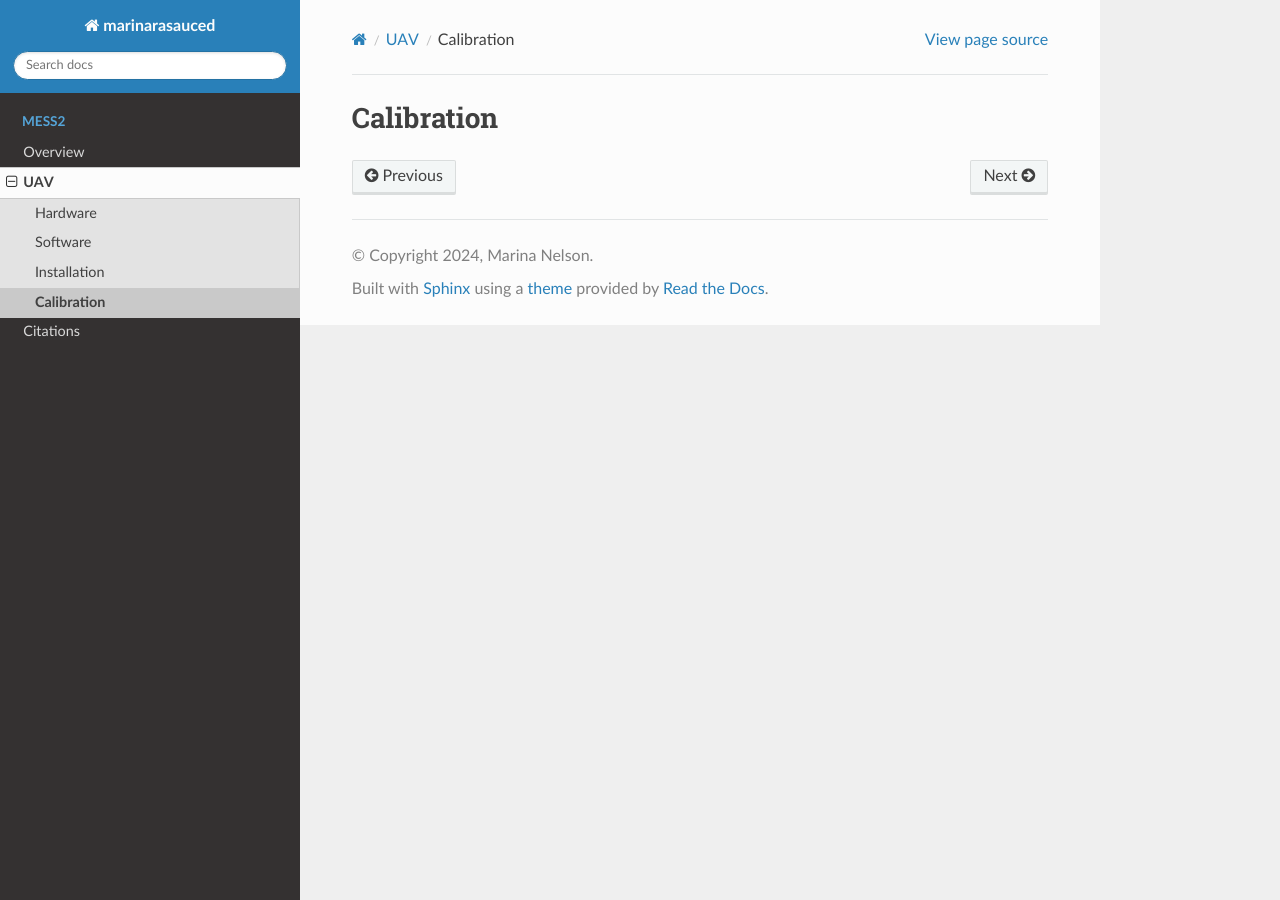
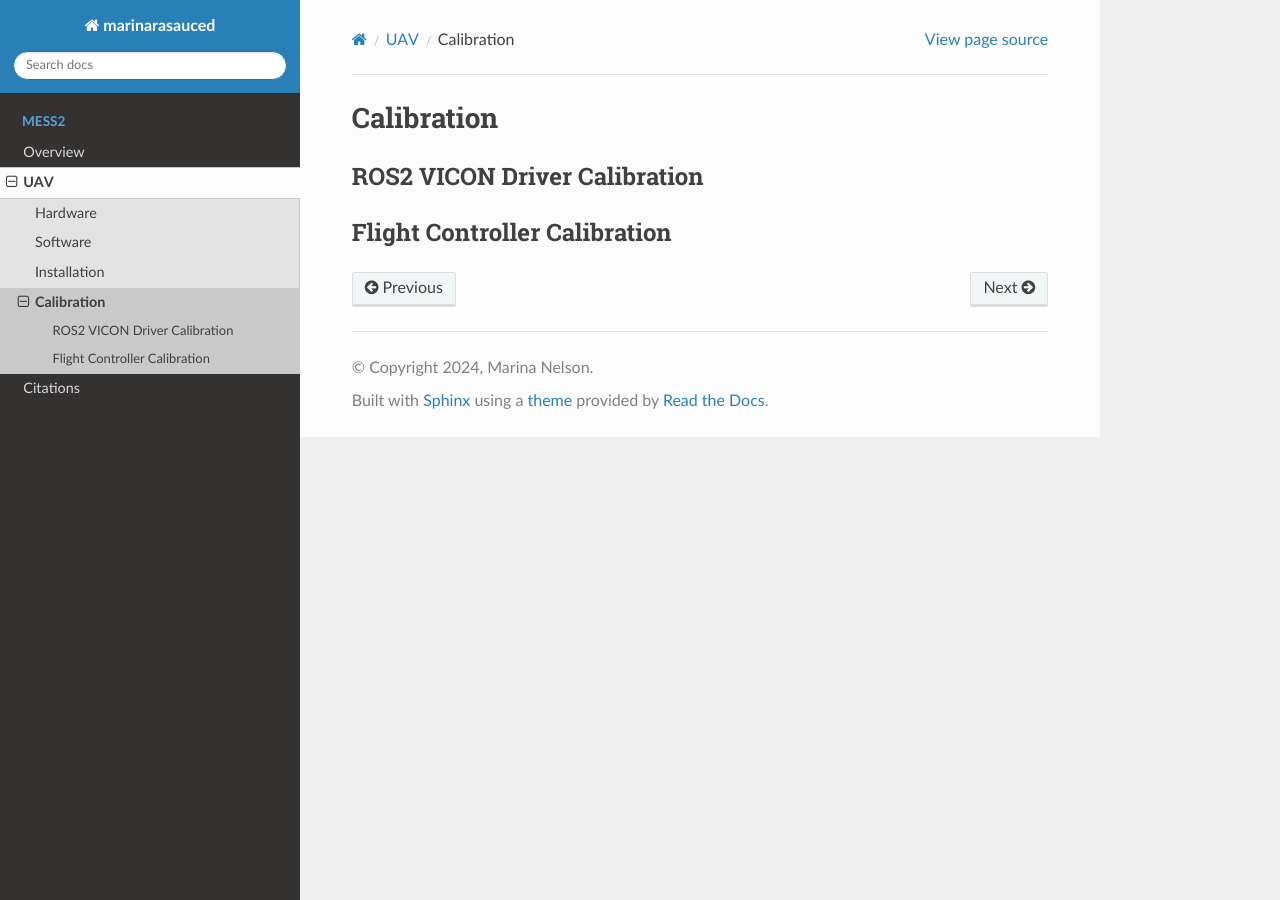
Before and after one commit to modular-experiment-software-system-2/modular-experiment-software-system-2.github.io, a Sphinx documentation site: the page built from doc/projets/mess2/_uav/04.md, in a window 1280 px wide. Built offline with Sphinx 7.4.7 and the Read the Docs theme 2.0.0, drawn with Linux system fonts in a browser that asks for light colours; pages that are not in the unit, such as notebooks, are missing from menus.

Commit message:
add structe of uav calibration

```diff
--- a/doc/projets/mess2/_uav/04.md
+++ b/doc/projets/mess2/_uav/04.md
@@ -1 +1,5 @@
 # Calibration
+
+## ROS2 VICON Driver Calibration
+
+## Flight Controller Calibration
```
